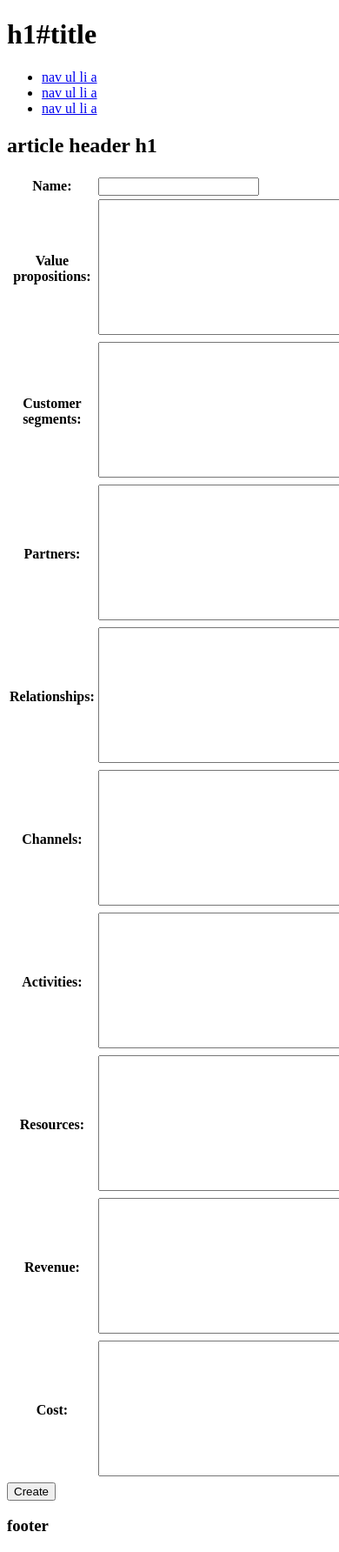
After one commit to mariapalai/bmc, a Django app: a page that uses kanvas/templates/base.html in a window 390 px wide; the page is wider, and only the part inside the window is pictured. The commit adds this page. Shown: that part at 87% size. Run offline with Django 3.2, Linux system fonts and the light colour scheme; some libraries are stand-ins or nearby versions.

Commit message:
ADD responsive www.initializr.com

```diff
--- a/kanvas/app/views.py
+++ b/kanvas/app/views.py
@@ -1,7 +1,7 @@
 from django.shortcuts import render
 from django.views.generic import ListView, DetailView
 from app.models import Canvas, Company
-
+from django.views.generic.edit import CreateView
 
 class CanvasList(ListView):
     model = Canvas
@@ -9,5 +9,11 @@ class CanvasList(ListView):
 class CanvasDetailView(DetailView):
     model = Canvas
 
+class CanvasCreate(CreateView):
+    model = Canvas
+    fields = ['name','value_propositions','customer_segments',
+              'partners','relationships','channels','activities',
+              'resources','revenue','cost']
+
 class CompanyDetailView(DetailView):
     model = Company
--- a/kanvas/kanvas/urls.py
+++ b/kanvas/kanvas/urls.py
@@ -15,12 +15,13 @@ Including another URLconf
 """
 from django.conf.urls import include, url
 from django.contrib import admin
-from app.views import CanvasList, CanvasDetailView, CompanyDetailView
+from app.views import CanvasList, CanvasDetailView, CompanyDetailView, CanvasCreate
 from django.conf.urls.static import static
 from django.conf import settings
 
 urlpatterns = [
     url(r'^admin/', include(admin.site.urls)),
+    url(r'^newcanvas/$', CanvasCreate.as_view()),
     url(r'^canvases/$', CanvasList.as_view()),
     url(r'^canvas/(?P<pk>[0-9]+)/$', CanvasDetailView.as_view(), name='canvas-detail'),
     url(r'^company/(?P<pk>[0-9]+)/$', CompanyDetailView.as_view(), name='company-detail'),
--- /dev/null
+++ b/kanvas/templates/app/canvas_form.html
@@ -0,0 +1,10 @@
+{% extends "base.html" %}
+
+{% block content %}
+<form action="" method="post">{% csrf_token %}
+    <table>
+        {{ form.as_table }}
+    </table>
+    <input type="submit" value="Create" />
+</form>
+{% endblock %}
--- a/kanvas/templates/base.html
+++ b/kanvas/templates/base.html
@@ -1,17 +1,57 @@
-<!DOCTYPE html>
-<html lang="en">
+<!doctype html>
+<!--[if lt IE 7]> <html class="no-js ie6 oldie" lang="en"> <![endif]-->
+<!--[if IE 7]>    <html class="no-js ie7 oldie" lang="en"> <![endif]-->
+<!--[if IE 8]>    <html class="no-js ie8 oldie" lang="en"> <![endif]-->
+<!--[if gt IE 8]><!--> <html class="no-js" lang="en"> <!--<![endif]-->
 <head>
-    <!-- latest jquery compatible with IE<9 and i18next... -->
-    <script type="text/javascript" src="/static/admin/js/jquery-1.11.1.min.js" ></script>
-    <script type="text/javascript" src="/static/admin/js/i18next-1.11.1.min.js" ></script>
-    <script type="text/javascript" src="/static/admin/js/main.js" ></script>
+	<meta charset="utf-8">
+	<meta http-equiv="X-UA-Compatible" content="IE=edge,chrome=1">
 
-    <title>{% block title %}Varkula{% endblock %}</title>
+	<title></title>
+	<meta name="description" content="">
+	<meta name="author" content="">
 
+	<meta name="viewport" content="width=device-width,initial-scale=1">
+
+	<link rel="stylesheet" href="/static/admin/css/style.css">
+	<link rel="stylesheet" href="/static/admin/css/personal.css">
+
+
+	<script src="/static/admin/js/libs/modernizr-2.0.6.min.js"></script>
 </head>
 <body>
-    <div id="content">
-        {% block content %}{% endblock %}
-    </div>
+    <div id="header-container">
+		<header class="wrapper clearfix">
+			<h1 id="title">h1#title</h1>
+			<nav>
+				<ul>
+					<li><a href="#">nav ul li a</a></li>
+					<li><a href="#">nav ul li a</a></li>
+					<li><a href="#">nav ul li a</a></li>
+				</ul>
+			</nav>
+		</header>
+	</div>
+	<div id="main-container">
+		<div id="main" class="wrapper clearfix">
+			<article>
+				<header>
+					<h1>article header h1</h1>
+				</header>
+				<section>
+					<div id="content">
+						{% block content %}{% endblock %}
+					</div>
+				</section>
+			</article>
+		</div> <!-- #main -->
+	</div> <!-- #main-container -->
+
+	<div id="footer-container">
+		<footer class="wrapper">
+			<h3>footer</h3>
+		</footer>
+	</div>
+
 </body>
 </html>
```
Also changed, not shown: kanvas/db.sqlite3, 1 other file.
